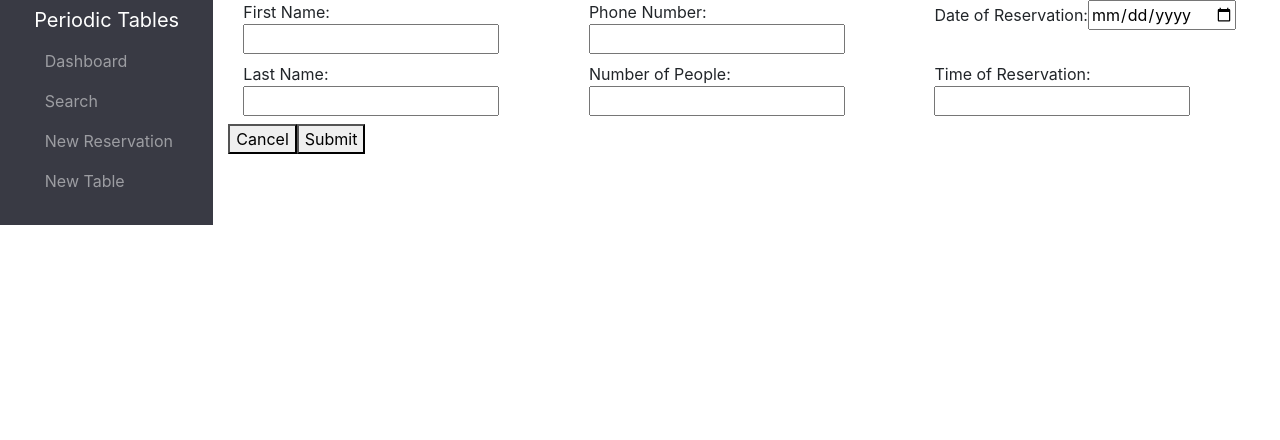
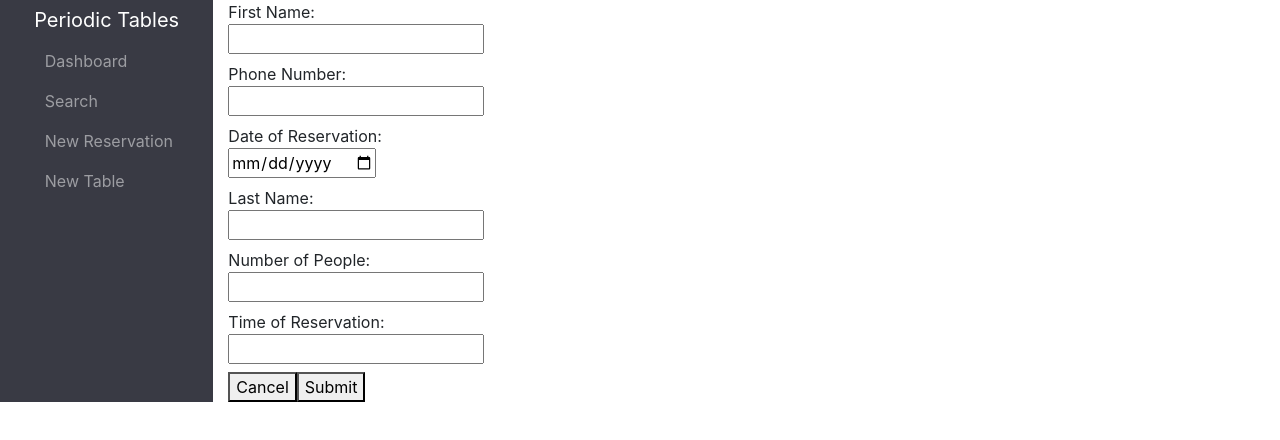
Before and after one commit to Thinkful-Ed/starter-restaurant-reservation, a React (Create React App) app in the folder front-end/: page /reservations/new in a window 1280 px wide. Shown: the top 440 px of the page. Built offline with nearby package versions, Linux system fonts and the light colour scheme; no server answers; a web font is replaced by a local one.

Commit message:
formatting

```diff
--- a/front-end/src/reservations/Reservations.js
+++ b/front-end/src/reservations/Reservations.js
@@ -87,9 +87,9 @@ const Reservations = () => {
     <form onSubmit={handleSubmit}>
       <div className="container">
         <div className="row">
-          <div className="col-4">
           <label htmlFor="first_name">
             First Name:
+            <br/>
             <input
               id="first_name"
               type="text"
@@ -102,9 +102,10 @@ const Reservations = () => {
 
           <br />
         </div>
-          <div className="col-4">
+        <div className="row">
           <label htmlFor="mobile_number">
             Phone Number:
+            <br/>
             <input
               id="mobile_number"
               type="text"
@@ -117,9 +118,10 @@ const Reservations = () => {
 
           <br />
         </div>
-          <div className="col-4">
+        <div className="row">
           <label htmlFor="reservation_date">
             Date of Reservation:
+            <br/>
             <input
               id="reservation_date"
               type="date"
@@ -132,11 +134,11 @@ const Reservations = () => {
 
           <br />
         </div>
-        </div>
+
         <div className="row">
-          <div className="col-4">
           <label htmlFor="last_name">
             Last Name:
+            <br/>
             <input
               id="last_name"
               type="text"
@@ -149,9 +151,10 @@ const Reservations = () => {
 
           <br />
         </div>
-          <div className="col-4">
+        <div className="row">
           <label htmlFor="people">
             Number of People:
+            <br/>
             <input
               id="people"
               type="text"
@@ -164,9 +167,10 @@ const Reservations = () => {
 
           <br />
         </div>
-          <div className="col-4">
+        <div className="row">
           <label htmlFor="reservation_time">
             Time of Reservation:
+            <br/>
             <input
               id="reservation_time"
               type="text"
@@ -180,7 +184,6 @@ const Reservations = () => {
           <br />
         </div>
       </div>
-      </div>
 
       <button type="button" onClick={handleCancel}>
         Cancel
```
Lines whose indentation alone changed are shown as unchanged.
